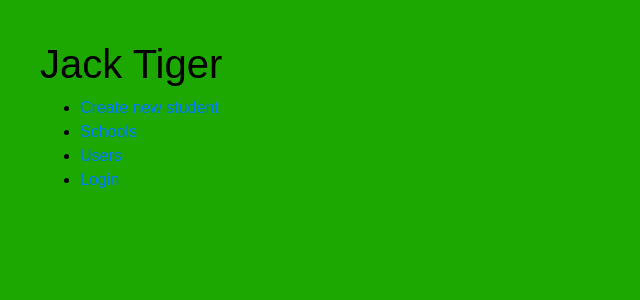
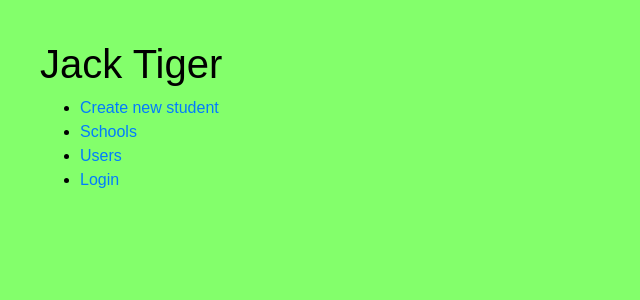
Before and after one commit to extreme-coder/govsim-ui-old, a React (Create React App) app: page / in a window 1280 px wide. Shown: the top 300 px of the page, without its empty margins (0-640 px from the left). Built offline with nearby package versions, Linux system fonts and the light colour scheme; what react-redux-loading-bar, redux-axios-middleware would draw is missing.

Commit message:
Changed colour of background

```diff
--- a/src/App.css
+++ b/src/App.css
@@ -1,5 +1,5 @@
 body {
-  background-color: #1ca800;
+  background-color: #83ff6b;
   color: black;
   padding: 40px;
   font-family: 'Arial';
```
